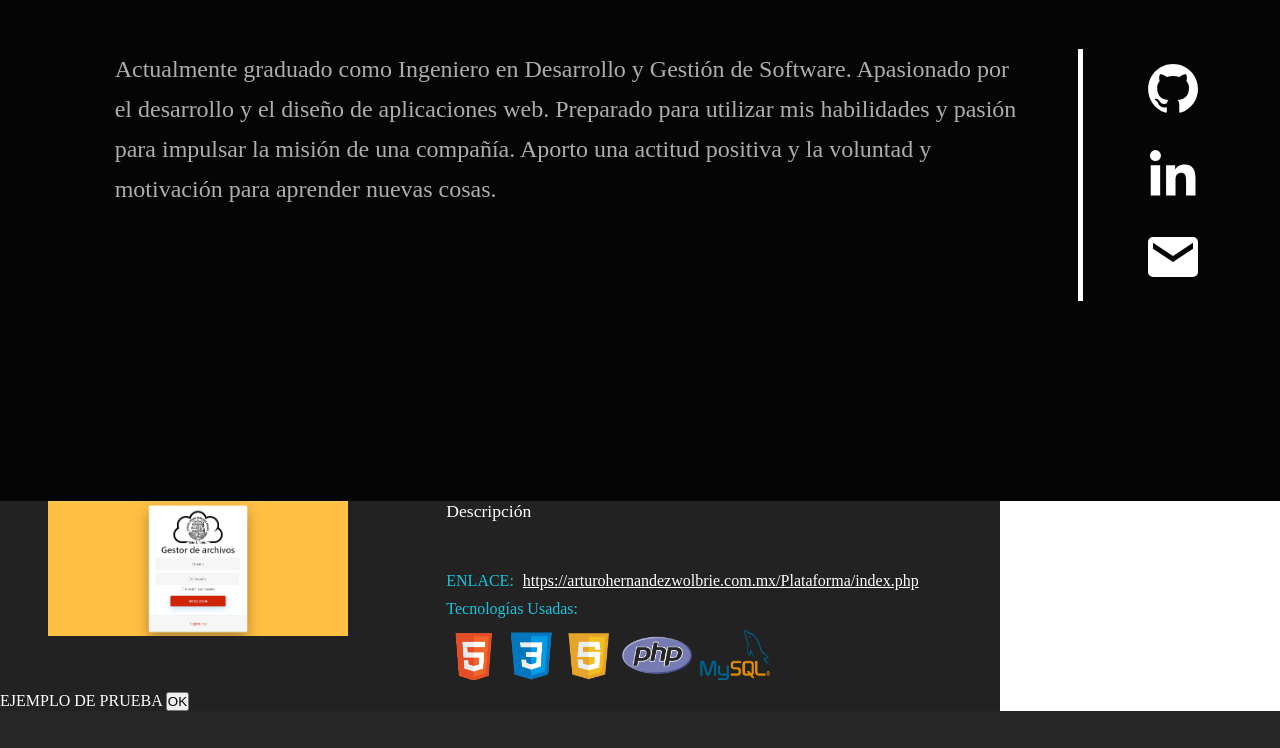
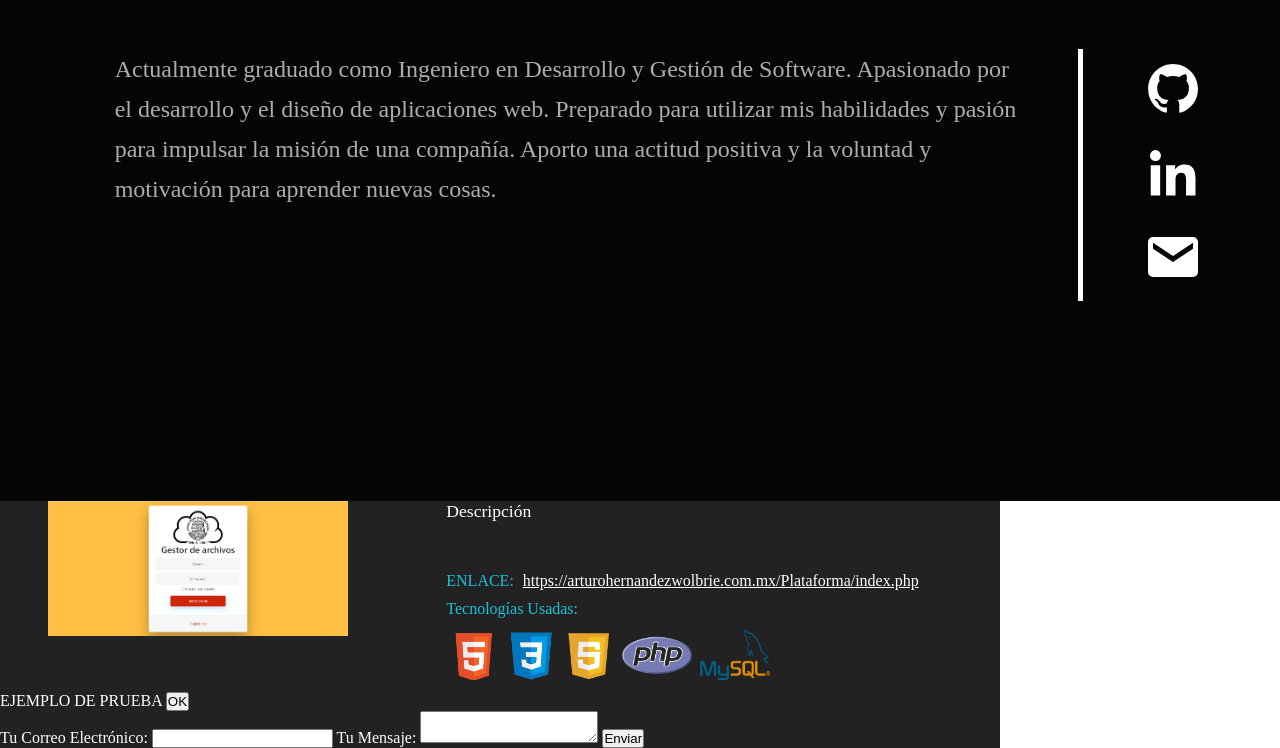
Before and after one commit to RafaelIrabien/Portafolio, a PHP site: page / in a window 1280 px wide. Shown: the part 1590-2338 px from the top of the page. Before the commit the page ends 2301 px from the top, so only its background shows below. Run offline with PHP 8.4, Linux system fonts and the light colour scheme; some libraries are stand-ins or nearby versions.

Commit message:
Agregar formulario de message

```diff
--- a/index.php
+++ b/index.php
@@ -49,7 +49,7 @@
             <div class="contact-icon">
                 <a href="https://github.com/RafaelIrabien/" target="_blank"><img src="img/github.svg" alt=""></a>
                 <a href=""><img src="img/linkedin.svg" alt=""></a>
-                <a href=""><img src="img/message.svg" alt=""></a>
+                <a data-modal-id="message"><img src="img/message.svg" alt=""></a>
             </div>
 
             <div class="square-text3">
@@ -137,7 +137,7 @@
             <div class="social">
                 <a href=""><img src="img/github.svg" alt=""></a>
                 <a href=""><img src="img/linkedin.svg" alt=""></a>
-                <a href=""><img src="img/message.svg" alt=""></a>
+                <a data-modal-id="message"><img src="img/message.svg" alt=""></a>
             </div>
         </div>
     </section>
@@ -187,6 +187,31 @@
     </div>
 
 
+
+    <!-- Formulario -->
+    <div id="message" class="eins-modal" data-options="openTransition: expandIn; openDuration: 200;">
+        <div class="eins-modal-content">
+            <div class="eins-modal-close"></div>
+
+            <form action="https://formspree.io/f/xrgvwljv" method="POST">
+                <label>
+                    Tu Correo Electrónico:
+                    <input type="email" name="email">
+                </label>
+
+                <label>
+                    Tu Mensaje:
+                    <textarea name="message"></textarea>
+                </label>
+
+                <button type="submit">Enviar</button>
+            </form>
+
+
+        </div>
+    </div>
+
+
     <script src="node_modules/eins-modal/dist/js/eins-modal.min.js"></script>
 
 </body>
```
